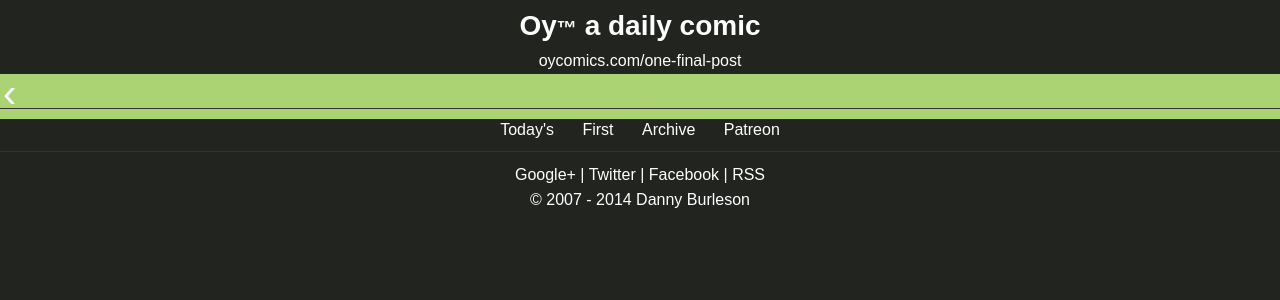
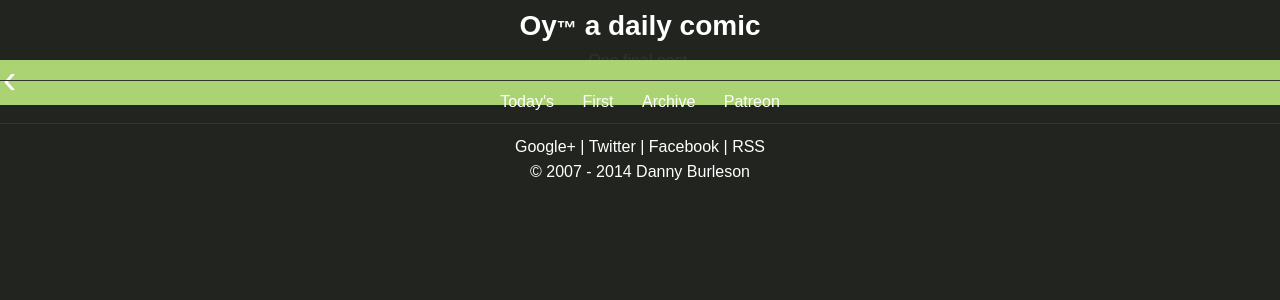
Before and after one commit to oycomics/oycomics.github.io, a Jekyll site: the page built from index.html, in a window 1280 px wide. Shown: the top 300 px of the page. Built offline with Jekyll 4.4.1, drawn with Linux system fonts in a browser that asks for light colours; Markdown is read by kramdown in place of the engine named in the settings; the list of posts is cut into pages by our own code.

Commit message:
Update home.html

```diff
--- a/_layouts/home.html
+++ b/_layouts/home.html
@@ -10,9 +10,9 @@
 <body>
 <div class="site home">
 {% include title.html %}
-{% for post in site.posts limit:1 %}
+<!---{% for post in site.posts limit:1 %}
 <a class="copy_paste_share" href="{{ site.url }}{{ post.url }}">oycomics.com{{ post.url }}</a>
-{% endfor %}
+{% endfor %}--->
 <div class="homecomic">
 	{{ content }}
 </div>
```
